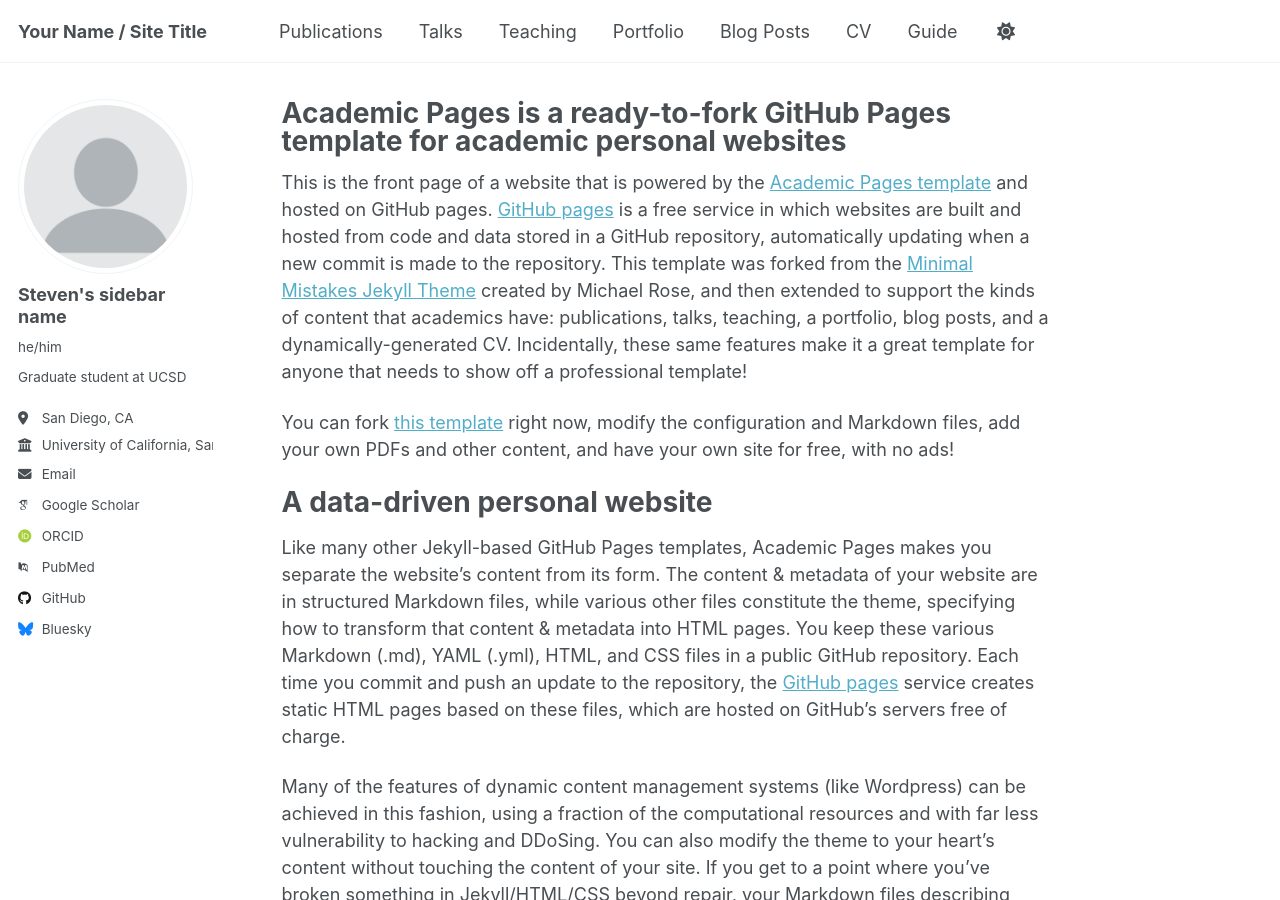
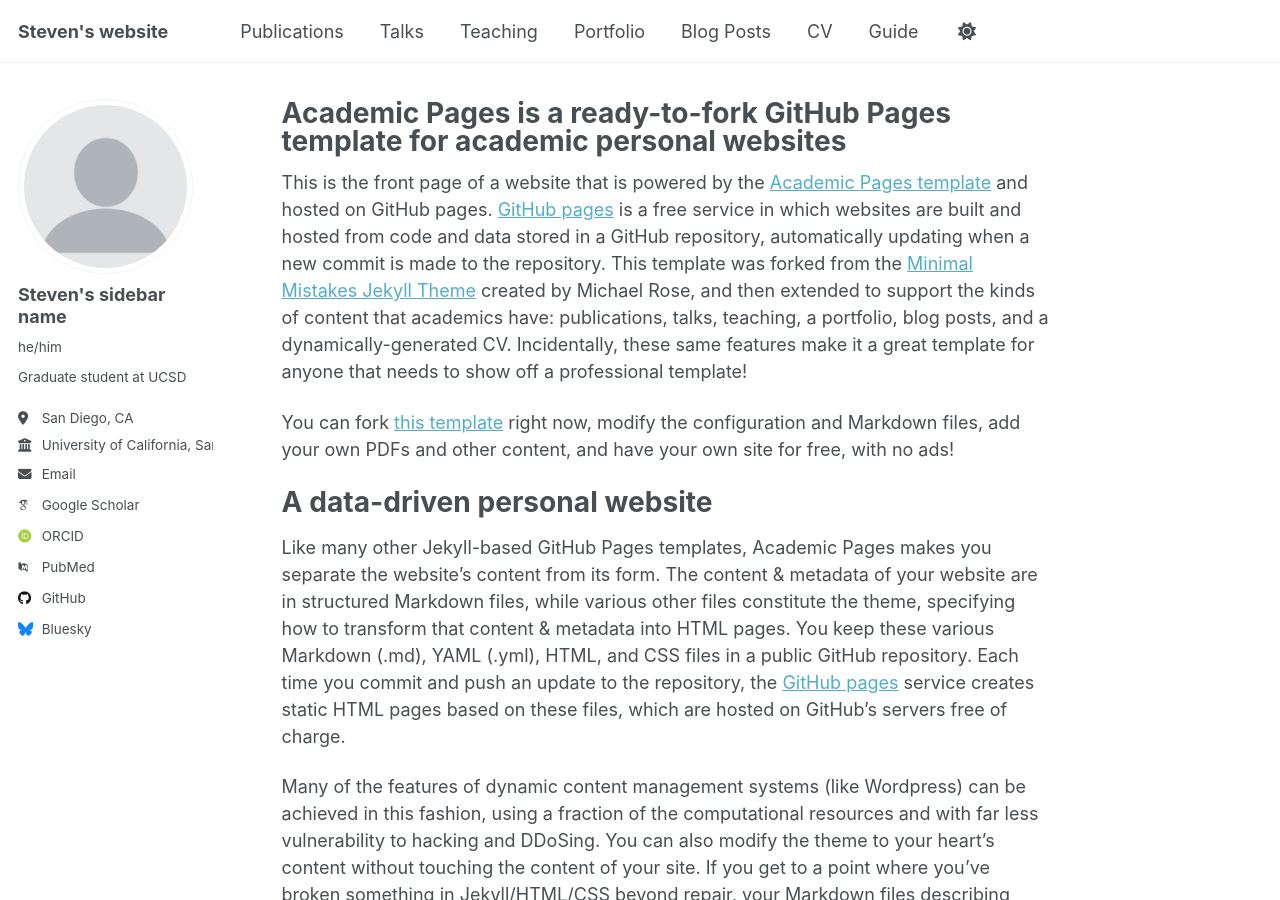
Before and after one commit to nguyensteven01/nguyensteven01.github.io, a Jekyll site: the page built from _pages/about.md, in a window 1280 px wide and 900 px high. Built offline with Jekyll 4.4.1, drawn with Linux system fonts in a browser that asks for light colours; some web fonts are replaced; a script that is not in the unit is left out.

Commit message:
second edits

```diff
--- a/_config.yml
+++ b/_config.yml
@@ -9,10 +9,10 @@
 # Basic Site Settings
 locale                   : "en-US"
 site_theme               : "default" # Currently available options are "default", "air"
-title                    : "Your Name / Site Title"
+title                    : "Steven's website"
 title_separator          : "-"
-name                     : &name "Steven Nguyen"
-description              : &description "Your Name's academic portfolio"   # Update this with a general description of your site, this is the default if not overridden by a page
+name                     : "Steven Nguyen"
+description              : "Your Name's academic portfolio"   # Update this with a general description of your site, this is the default if not overridden by a page
 url                      : https://academicpages.github.io # The base hostname & protocol for your site e.g. "https://[your GitHub username].github.io",
                                                            # or if you already have some other page hosted on Github then use "https://[your GitHub username].github.io/[Your Repo Name]"
 baseurl                  : "" # the subpath of your site, e.g. "/blog"
```
